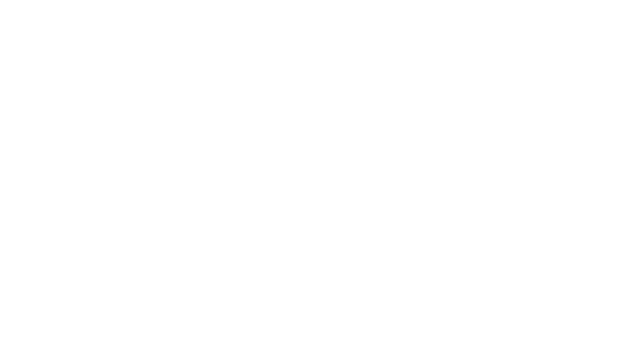
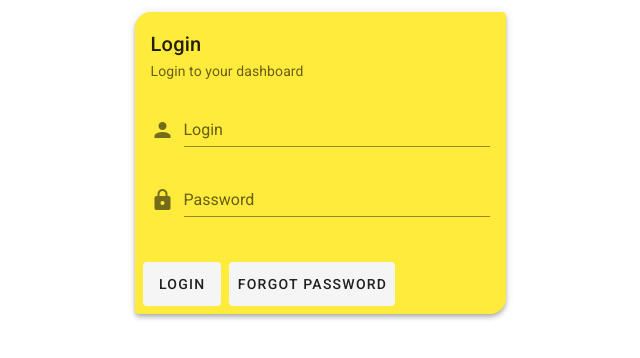
Before and after one commit to atakanteko/nuxt-firebase-auth, a Nuxt app: page /auth/signin in a window 1280 px wide. Before the commit this address had no page. Shown: the top 358 px of the page, without its empty margins (320-960 px from the left). Built offline with nearby package versions, Linux system fonts and the light colour scheme.

Commit message:
add login page

```diff
--- a/layouts/default.vue
+++ b/layouts/default.vue
@@ -1,5 +1,5 @@
 <template>
-  <v-app dark>
+  <v-app light>
     <v-main>
       <v-container>
         <Nuxt />
--- /dev/null
+++ b/pages/auth/signin.vue
@@ -0,0 +1,77 @@
+<template>
+  <v-row align="center" justify="center">
+    <v-col cols="12" sm="8" md="4" align="center">
+      <v-card width="500" class="elevation-4 text-left" shaped color="yellow">
+        <v-card-title>Login</v-card-title>
+        <v-card-subtitle>Login to your dashboard</v-card-subtitle>
+        <v-card-text>
+          <v-form>
+            <v-text-field
+              label="Login"
+              name="login"
+              prepend-icon="mdi-account"
+              type="text"
+              v-model="auth.email"
+            ></v-text-field>
+
+            <v-text-field
+              label="Password"
+              name="password"
+              prepend-icon="mdi-lock"
+              type="password"
+              v-model="auth.password"
+            ></v-text-field>
+          </v-form>
+        </v-card-text>
+        <v-card-actions class="text-center">
+          <v-btn
+            class="login-button"
+            @click="login"
+            depressed
+            large
+          >Login</v-btn
+          >
+          <v-btn class="reset-button" @click="forgotPassword" depressed large
+          >Forgot Password</v-btn
+          >
+        </v-card-actions>
+      </v-card>
+      <v-snackbar
+        :timeout="4000"
+        v-model="snackbar"
+        absolute
+        bottom
+        center
+      >
+        {{ snackbarText }}
+      </v-snackbar>
+    </v-col>
+  </v-row>
+</template>
+
+<script>
+export default {
+  data() {
+    return {
+      snackbar: false,
+      snackbarText: 'No error message',
+      auth: {
+        email: '',
+        password: ''
+      }
+    }
+  },
+  methods: {
+    login() {
+
+    },
+    forgotPassword() {
+
+    }
+  }
+}
+</script>
+
+<style>
+
+</style>
```
